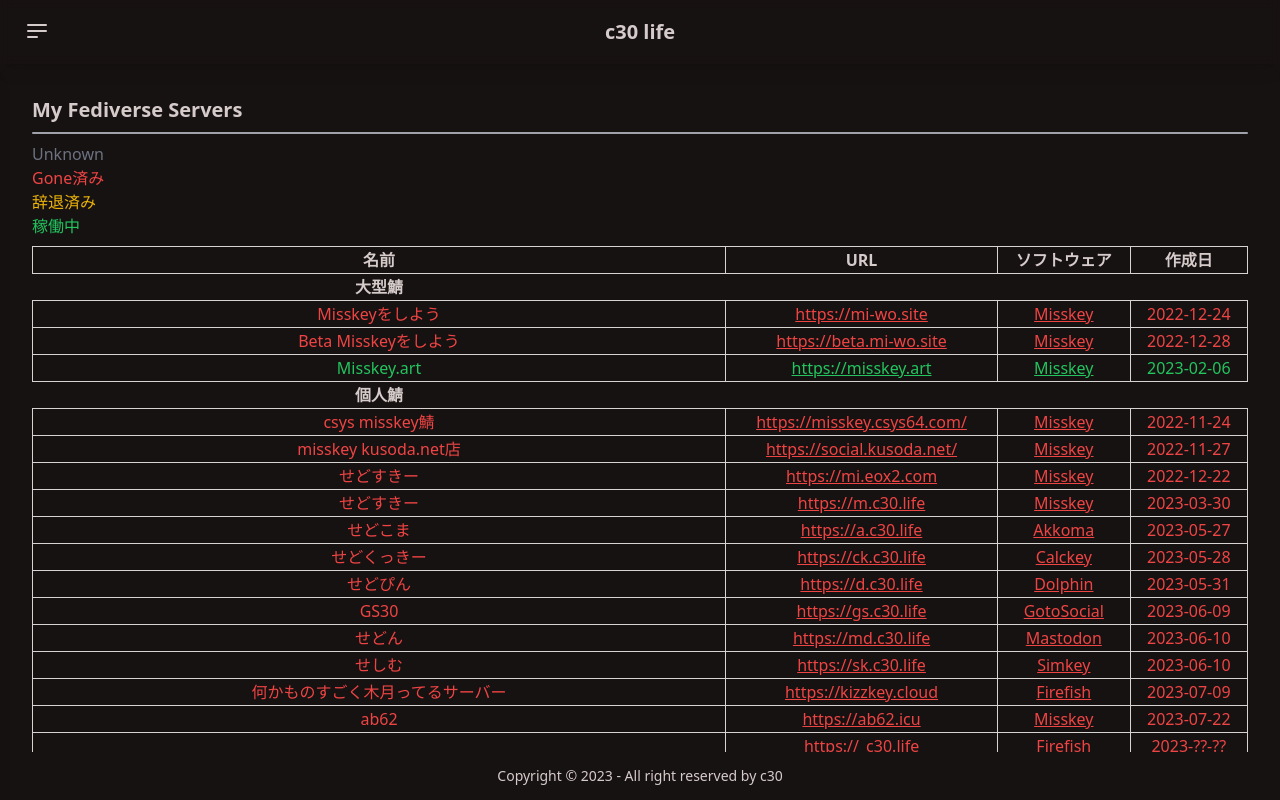
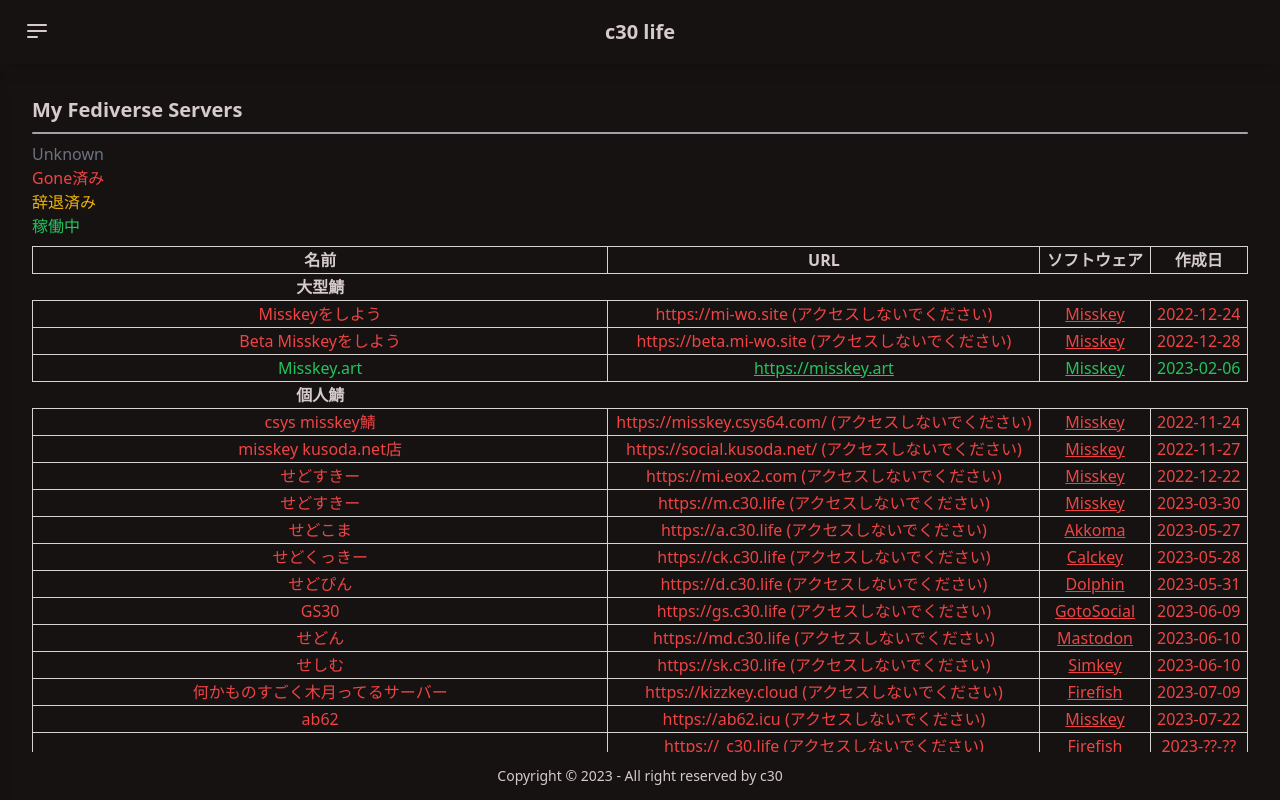
Before and after one commit to Zel9278/c30.life, a Next.js app: page /servers in a window 1280 px wide. Built offline with nearby package versions, Linux system fonts and the light colour scheme.

Commit message:
chore: Update openapi-typescript and typescript dependencies

```diff
--- a/src/app/links/page.tsx
+++ b/src/app/links/page.tsx
@@ -57,6 +57,10 @@
     {
         title: "Keyoxide",
         href: "https://keyoxide.org/9EF8EC1FD53DE71F282013BEC4A74B9FB980BF72",
+    },
+    {
+        title: "Skeb",
+        href: "https://skeb.jp/@c30",
     },
 ]
 
--- a/src/app/misskey/page.tsx
+++ b/src/app/misskey/page.tsx
@@ -30,6 +30,10 @@
         host: "45sukey.net",
         userId: "c30",
         isNSFW: true,
+    },
+    {
+        host: "misskey.systems",
+        userId: "c30",
     },
     {
         host: "premis.one",
--- a/src/app/servers/page.tsx
+++ b/src/app/servers/page.tsx
@@ -294,6 +294,9 @@
                                                 serverStatus[server.status]
                                             }`}
                                         >
+                                            {server.status === "gone" ? (
+                                                `${server.url} (アクセスしないでください)`
+                                            ) : (
                                                 <Link
                                                     href={server.url}
                                                     className="underline"
@@ -301,6 +304,7 @@
                                                 >
                                                     {server.url}
                                                 </Link>
+                                            )}
                                         </td>
                                         <td
                                             className={`border border-stone-300 border-solid px-1.5 ${
@@ -343,6 +347,9 @@
                                                 serverStatus[server.status]
                                             }`}
                                         >
+                                            {server.status === "gone" ? (
+                                                `${server.url} (アクセスしないでください)`
+                                            ) : (
                                                 <Link
                                                     href={server.url}
                                                     className="underline"
@@ -350,6 +357,7 @@
                                                 >
                                                     {server.url}
                                                 </Link>
+                                            )}
                                         </td>
                                         <td
                                             className={`border border-stone-300 border-solid px-1.5 ${
@@ -392,6 +400,9 @@
                                                 serverStatus[server.status]
                                             }`}
                                         >
+                                            {server.status === "gone" ? (
+                                                `${server.url} (アクセスしないでください)`
+                                            ) : (
                                                 <Link
                                                     href={server.url}
                                                     className="underline"
@@ -399,6 +410,7 @@
                                                 >
                                                     {server.url}
                                                 </Link>
+                                            )}
                                         </td>
                                         <td
                                             className={`border border-stone-300 border-solid px-1.5 ${
```
Also changed, not shown: src/.counter.json. Lines whose indentation alone changed are shown as unchanged.
